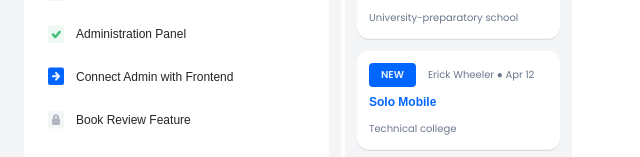
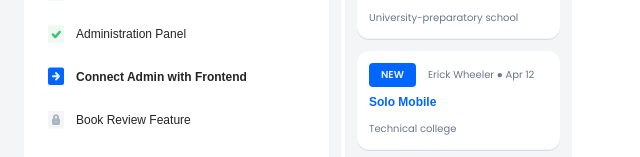
Before and after one commit to masterHAWK99/junior-front-end-developer-1664373968, a React (Create React App) app: page / in a window 1280 px wide. Shown: the part 174-331 px from the top of the page, without its empty margins (0-640 px from the left). Built offline with nearby package versions, Linux system fonts and the light colour scheme.

Commit message:
#5 Change font weight when task is active

```diff
--- a/src/component/tasks/TaskItem.jsx
+++ b/src/component/tasks/TaskItem.jsx
@@ -1,8 +1,11 @@
-export const TaskItem = ({ onClick, title, icon }) => {
+export const TaskItem = ({ onClick, title, icon, active }) => {
   return (
     <div className="mt-6 flex">
       <img src={icon} alt="" />
-      <button className="btn ml-3 text-dark text-md" onClick={onClick}>
+      <button
+        className={`btn ml-3 text-dark text-md ${active && "font-semibold"}`}
+        onClick={onClick}
+      >
         {title}
       </button>
     </div>
--- a/src/component/tasks/TaskList.jsx
+++ b/src/component/tasks/TaskList.jsx
@@ -29,6 +29,7 @@ export const TaskList = () => {
           onClick={() => setCurrentTask(task.id)}
           title={task.title}
           icon={getIconByStatus(task.status)}
+          active={task.status === "active"}
         />
       );
     });
```
